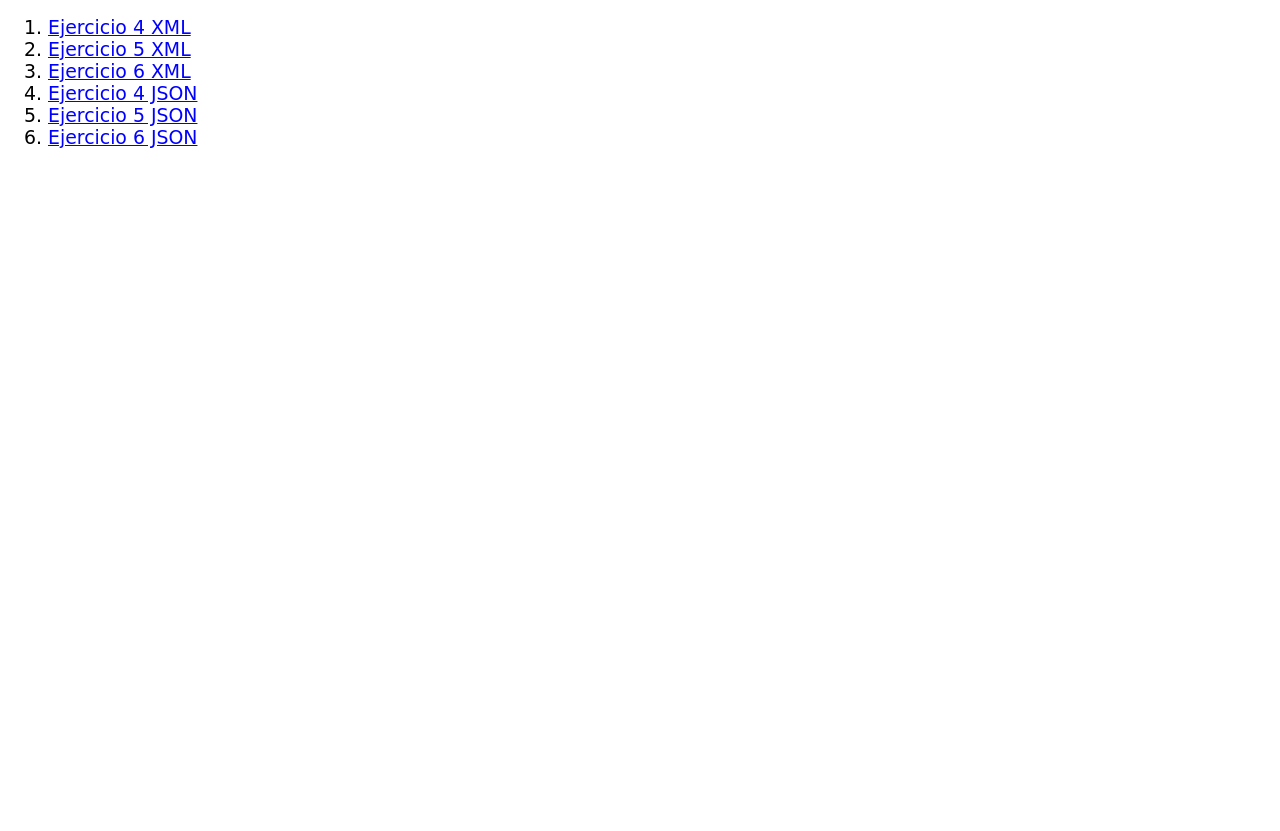
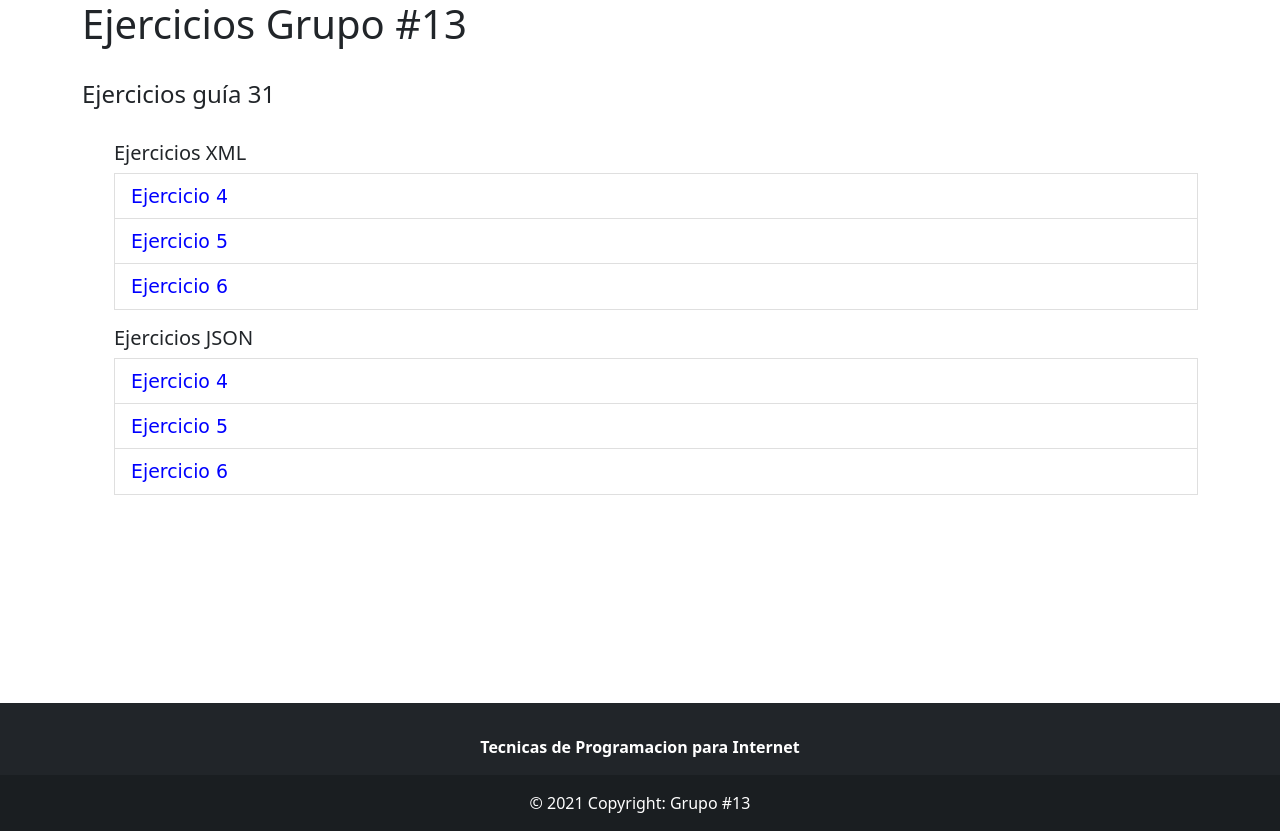
Before and after one commit to AndresK22/guia31grupo13, a plain HTML site: page index.html in a window 1280 px wide. Before the commit the page ends 800 px from the top, so only its background shows below. Drawn offline with nearby package versions, Linux system fonts and the light colour scheme.

Commit message:
Index modificado

```diff
--- a/ejercicio4.xml
+++ b/EjerciciosXML/ejercicio4.xml
@@ -1,5 +1,5 @@
 <?xml version="1.0" encoding="UTF-8"?>
-<?xml-stylesheet type="text/css" href="ejercicio4.css" ?>
+<?xml-stylesheet type="text/css" href="../css/ejercicio4.css" ?>
 <registrosemanal>
   <zona id="Occidental">
     <dia name="Lunes">
--- a/ejercicio5.xml
+++ b/EjerciciosXML/ejercicio5.xml
@@ -1,5 +1,5 @@
 <?xml version="1.0" encoding="UTF-8"?>
-<?xml-stylesheet type="text/css" href="ejercicio5.css" ?>
+<?xml-stylesheet type="text/css" href="../css/ejercicio5.css" ?>
 
 <agenda>
   <titulo>Agenda</titulo>
--- a/index.html
+++ b/index.html
@@ -1,20 +1,73 @@
+
+
+
 <!DOCTYPE html>
 <html lang="es">
+
 <head>
     <meta charset="UTF-8">
+    <meta name="viewport" content="width=device-width, initial-scale=1.0">
     <meta http-equiv="X-UA-Compatible" content="IE=edge">
-    <meta name="viewport" content="width=device-width, initial-scale=1.0">
-    <link rel="stylesheet" href="/styles.css">
-    <title>Guia 31 grupal</title>
+    <link href="https://cdn.jsdelivr.net/npm/bootstrap@5.1.0/dist/css/bootstrap.min.css" rel="stylesheet"
+        integrity="sha384-KyZXEAg3QhqLMpG8r+8fhAXLRk2vvoC2f3B09zVXn8CA5QIVfZOJ3BCsw2P0p/We" crossorigin="anonymous">
+        <link rel="stylesheet" href="/css/styles.css">
+        <link rel="icon" type="image/png" href="img/icon.png" />
+
+    <title>Guía 31</title>
+
 </head>
+
 <body>
-    <ol>
-        <li><a href="ejercicio4.xml">Ejercicio 4 XML</a></li>
-        <li><a href="ejercicio5.xml">Ejercicio 5 XML</a></li>
-        <li><a href="ejercicio6.xml">Ejercicio 6 XML</a></li>
-        <li><a href="ejercicio4.json">Ejercicio 4 JSON</a></li>
-        <li><a href="ejercicio5.json">Ejercicio 5 JSON</a></li>
-        <li><a href="ejercicio6.json">Ejercicio 6 JSON</a></li>
-    </ol>
+    <div class="container">
+        <h1 id="titulo">Ejercicios Grupo #13</h1>
+    </br>
+        <div class="list-group">
+            <h4>Ejercicios guía 31</h4>
+        </br>
+            <ul>
+              <h5>Ejercicios XML</h5>
+              <a href="EjerciciosXML/ejercicio4.xml" class="list-group-item list-group-item-action">Ejercicio 4</a>
+              <a href="EjerciciosXML/ejercicio5.xml" class="list-group-item list-group-item-action">Ejercicio 5</a>
+              <a href="EjerciciosXML/ejercicio6.xml" class="list-group-item list-group-item-action">Ejercicio 6</a>
+            </ul>
+            <ul>
+              <h5>Ejercicios JSON</h5>
+              <a href="EjerciciosJSON/ejercicio4.json" class="list-group-item list-group-item-action">Ejercicio 4</a>
+              <a href="EjerciciosJSON/ejercicio5.json" class="list-group-item list-group-item-action">Ejercicio 5</a>
+              <a href="EjerciciosJSON/ejercicio6.json" class="list-group-item list-group-item-action">Ejercicio 6</a>
+            </ul>
+          </div>
+    </div>
+</br>   </br>   </br>   </br>   </br>   </br>   </br>   </br>
 </body>
+<footer class="bg-dark text-center text-white">
+    <!-- Grid container -->
+    <div class="container p-4 pb-0">
+      <!-- Section: Form -->
+      <section class="">
+        <form>
+          <!--Grid row-->
+          <div class="row d-flex justify-content-center">
+            <!--Grid column-->
+            <div class="col-auto">
+              <p class="pt-2">
+                <strong>Tecnicas de Programacion para Internet</strong>
+              </p>
+            </div>
+            <!--Grid column-->
+          </div>
+          <!--Grid row-->
+        </form>
+      </section>
+      <!-- Section: Form -->
+    </div>
+    <!-- Grid container -->
+
+    <!-- Copyright -->
+    <div class="text-center p-3" style="background-color: rgba(0, 0, 0, 0.2);">
+      © 2021 Copyright: Grupo #13
+    </div>
+    <!-- Copyright -->
+  </footer>
+
 </html>
```
Also changed, not shown: EjerciciosJSON/ejercicio4.json (renamed from ejercicio4.json), EjerciciosJSON/ejercicio5.json (renamed from ejercicio5.json), EjerciciosXML/ejercicio6.xml (renamed from ejercicio6.xml), css/ejercicio4.css (renamed from ejercicio4.css), css/ejercicio5.css (renamed from ejercicio5.css), css/ejercicio6.css (added), css/styles.css (renamed from styles.css).
